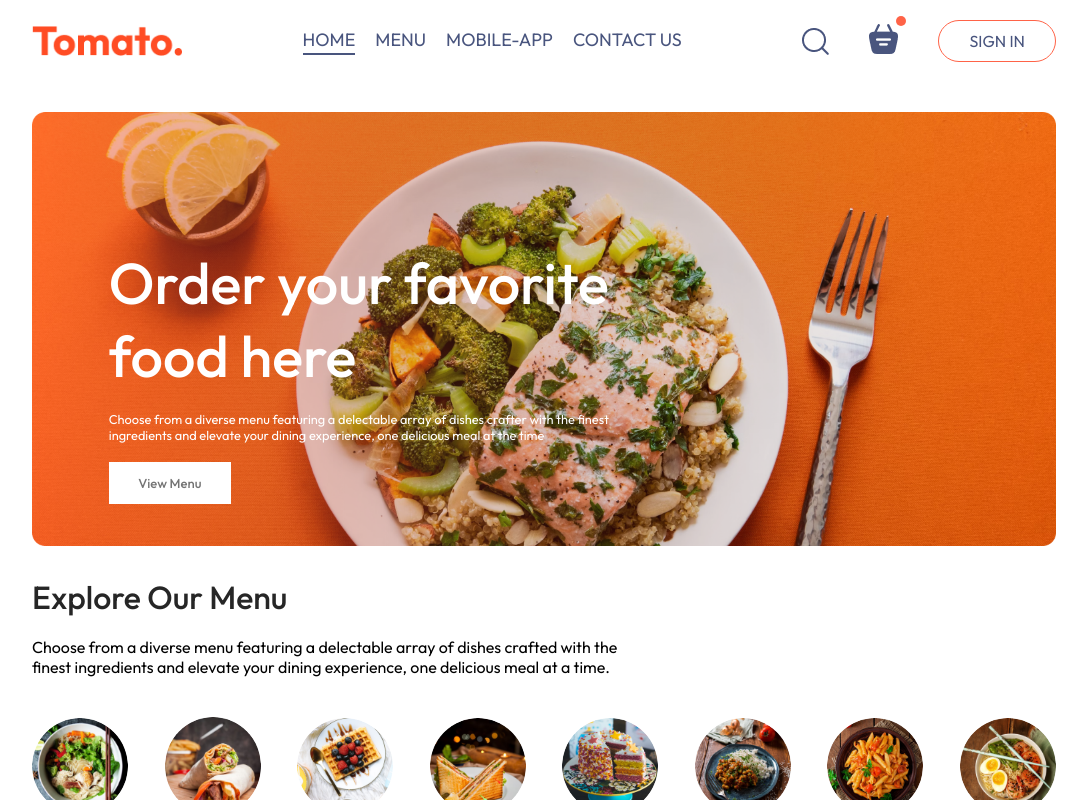
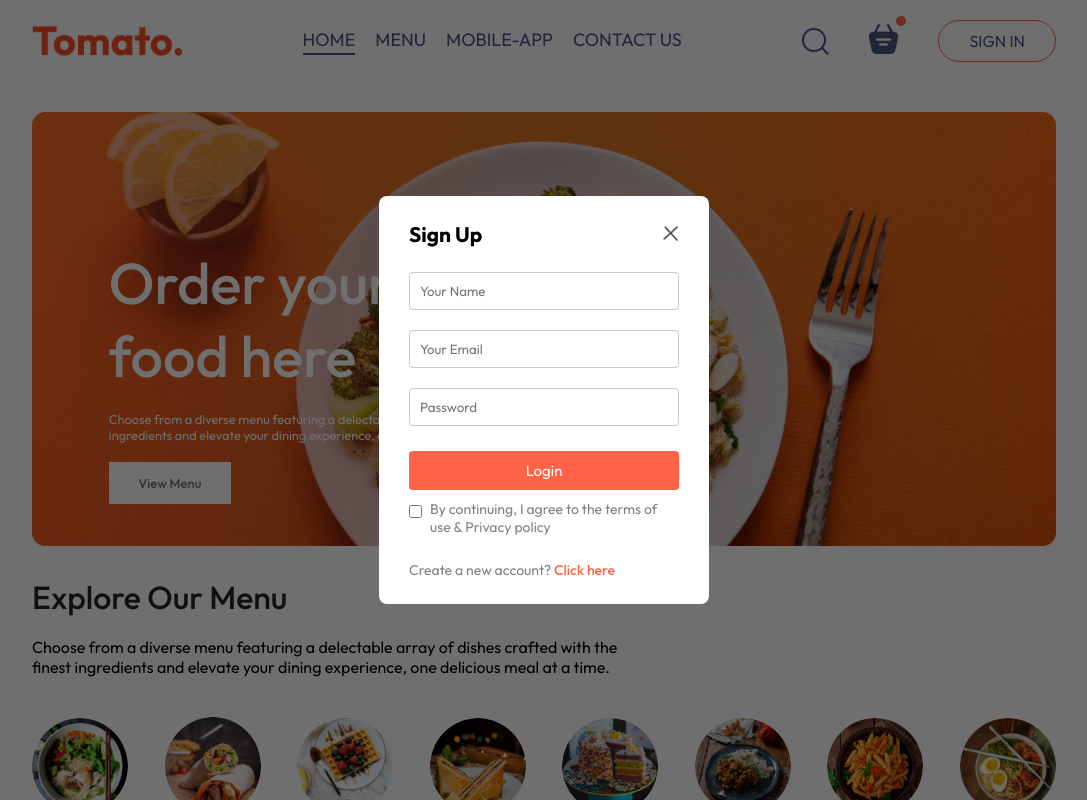
Before and after one commit to DatVoVN/Food_Delivery, a React (Vite) app in the folder frontend/: page / in a window 1280 px wide. Both pictures are taken after a click on the button "SIGN IN". Shown: the top 800 px of the page, without its empty margins (96-1183 px from the left). Built offline with nearby package versions, Linux system fonts and the light colour scheme.

Commit message:
SignIn_SignUp

```diff
--- a/frontend/src/App.jsx
+++ b/frontend/src/App.jsx
@@ -4,12 +4,17 @@
 import Cart from "./pages/Cart/Cart";
 import PlaceOrder from "./pages/PlaceOrder/PlaceOrder";
 import Footer from "./components/Footer/Footer";
+import { useState } from "react";
+import LoginPopup from "./components/LoginPopup/LoginPopup";
 
 const App = () => {
+  const [showLogin, setShowLogin] = useState(false);
+
   return (
     <>
+      {showLogin ? <LoginPopup setShowLogin={setShowLogin} /> : <></>}
       <div className="app">
-        <Navbar />
+        <Navbar setShowLogin={setShowLogin} />
         <Routes>
           <Route path="/" element={<Home />} />
           <Route path="/cart" element={<Cart />} />
--- a/frontend/src/components/Header/Header.css
+++ b/frontend/src/components/Header/Header.css
@@ -33,14 +33,7 @@
     background-color: white;
     font-size: max(1vw,13px);
 }
-@keyframes fadeIn{
-    0% {
-        opacity: 0;
-    }
-    100%{
-        opacity: 1;
-    }
-}
+
 @media (max-width: 1050px){
     .header-contents{
         max-width: 45%;
--- /dev/null
+++ b/frontend/src/components/LoginPopup/LoginPopup.css
@@ -0,0 +1,65 @@
+.login-popup{
+    position: absolute;
+    z-index: 1;
+    width: 100%;
+    height: 100%;
+    background-color: #00000090;
+    display: grid;
+}
+.login-popup-container{
+    place-self: center;
+    width: max(23vw,330px);
+    color: #808080;
+    background-color: white;
+    display: flex;
+    flex-direction: column;
+    gap: 25px;
+    padding: 25px 30px;
+    border-radius: 8px;
+    font-size: 14px;
+    animation: fadeIn 0.5s;
+}
+.login-popup-title{
+    display: flex;
+    justify-content: space-between;
+    align-items: center;
+    color: black;
+}
+.login-popup-title img{
+    width: 16px;
+    cursor: pointer;
+}
+.login-popup-inputs{
+    display: flex;
+    flex-direction: column;
+    gap: 20px;
+}
+.login-popup-inputs input{
+    outline: none;
+    border: 1px solid #c9c9c9;
+    padding: 10px;
+    border-radius: 4px;
+}
+.login-popup-container button{
+    border: none;
+    padding: 10px;
+    border-radius: 4px;
+    color: white;
+    background-color: tomato;
+    font-size: 15px;
+    cursor: pointer;
+}
+.login-popup-condition{
+    display: flex;
+    align-items: start;
+    gap: 8px;
+    margin-top: -15px;
+}
+.login-popup-condition input{
+    margin-top: 5px;
+}
+.login-popup p span{
+    color: tomato;
+    font-weight: 500;
+    cursor: pointer;
+}
--- /dev/null
+++ b/frontend/src/components/LoginPopup/LoginPopup.jsx
@@ -0,0 +1,46 @@
+import { useState } from "react";
+import "./LoginPopup.css";
+import { assets } from "../../assets/assets";
+const LoginPopup = ({ setShowLogin }) => {
+  const [currState, setCurrState] = useState("Sign Up");
+  return (
+    <div className="login-popup">
+      <form action="" className="login-popup-container">
+        <div className="login-popup-title">
+          <h2>{currState}</h2>
+          <img onClick={() => setShowLogin(false)} src={assets.cross_icon} />
+        </div>
+        <div className="login-popup-inputs">
+          {currState === "Login" ? (
+            <></>
+          ) : (
+            <input type="text" placeholder="Your Name" required />
+          )}
+
+          <input type="email" placeholder="Your Email" required />
+          <input type="password" placeholder="Password" required />
+        </div>
+        <button>
+          {setCurrState === "Sign Up" ? "Create account" : "Login"}
+        </button>
+        <div className="login-popup-condition">
+          <input type="checkbox" required />
+          <p>By continuing, I agree to the terms of use & Privacy policy</p>
+        </div>
+        {currState === "Login" ? (
+          <p>
+            Already have an account?
+            <span onClick={() => setCurrState("Sign Up")}>Login here</span>
+          </p>
+        ) : (
+          <p>
+            Create a new account?{" "}
+            <span onClick={() => setCurrState("Login")}>Click here</span>
+          </p>
+        )}
+      </form>
+    </div>
+  );
+};
+
+export default LoginPopup;
--- a/frontend/src/components/Navbar/Navbar.jsx
+++ b/frontend/src/components/Navbar/Navbar.jsx
@@ -2,7 +2,7 @@
 import { assets } from "../../assets/assets";
 import { useState } from "react";
 import { Link } from "react-router-dom";
-const Navbar = () => {
+const Navbar = ({ setShowLogin }) => {
   const [menu, setMenu] = useState("HOME");
   return (
     <div className="navbar">
@@ -39,7 +39,7 @@
           <img src={assets.basket_icon} alt="" />
           <div className="dot"></div>
         </div>
-        <button>SIGN IN</button>
+        <button onClick={() => setShowLogin(true)}>SIGN IN</button>
       </div>
     </div>
   );
--- a/frontend/src/index.css
+++ b/frontend/src/index.css
@@ -4,6 +4,7 @@
   margin: 0;
   box-sizing: border-box;
   font-family: Outfit;
+  scroll-behavior: smooth;
 }
 body {
   min-width: 100vh;
@@ -16,3 +17,11 @@
   width: 80%;
   margin: auto;
 }
+@keyframes fadeIn{
+  0% {
+      opacity: 0;
+  }
+  100%{
+      opacity: 1;
+  }
+}
```
